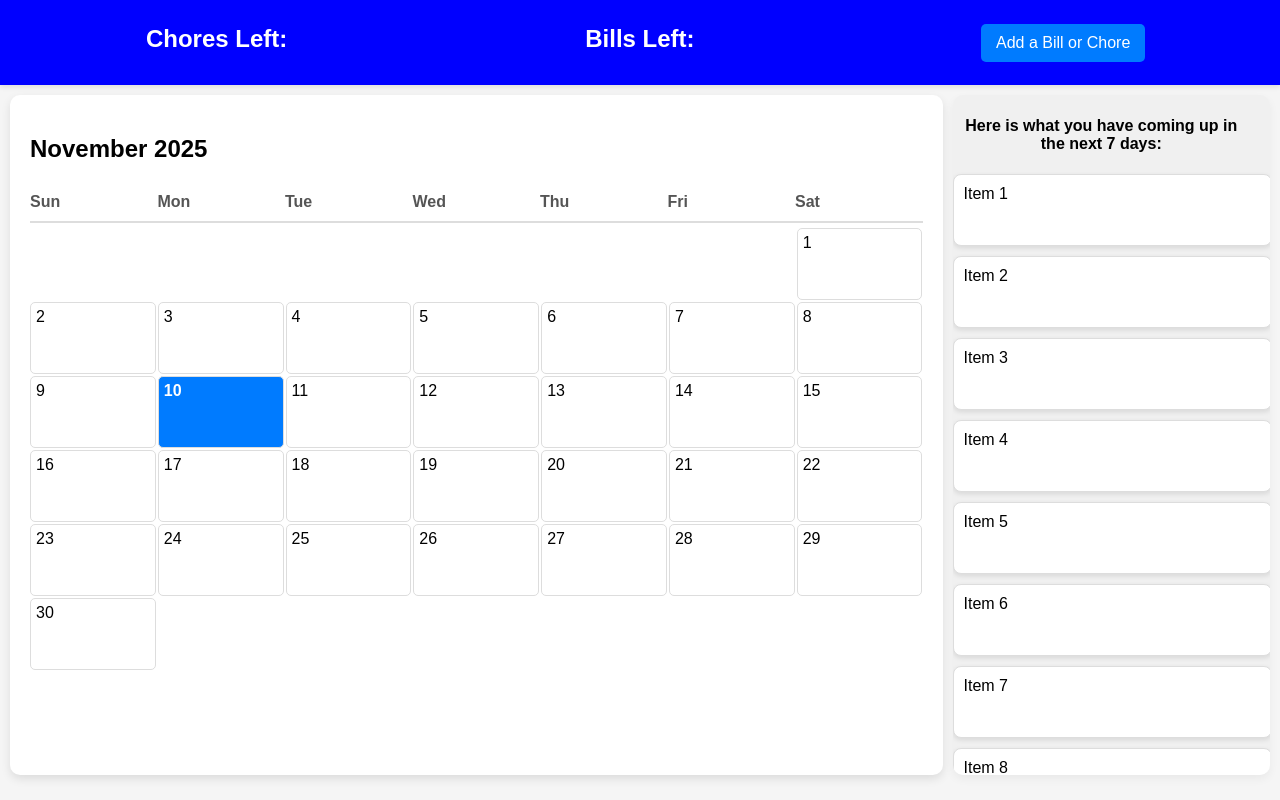
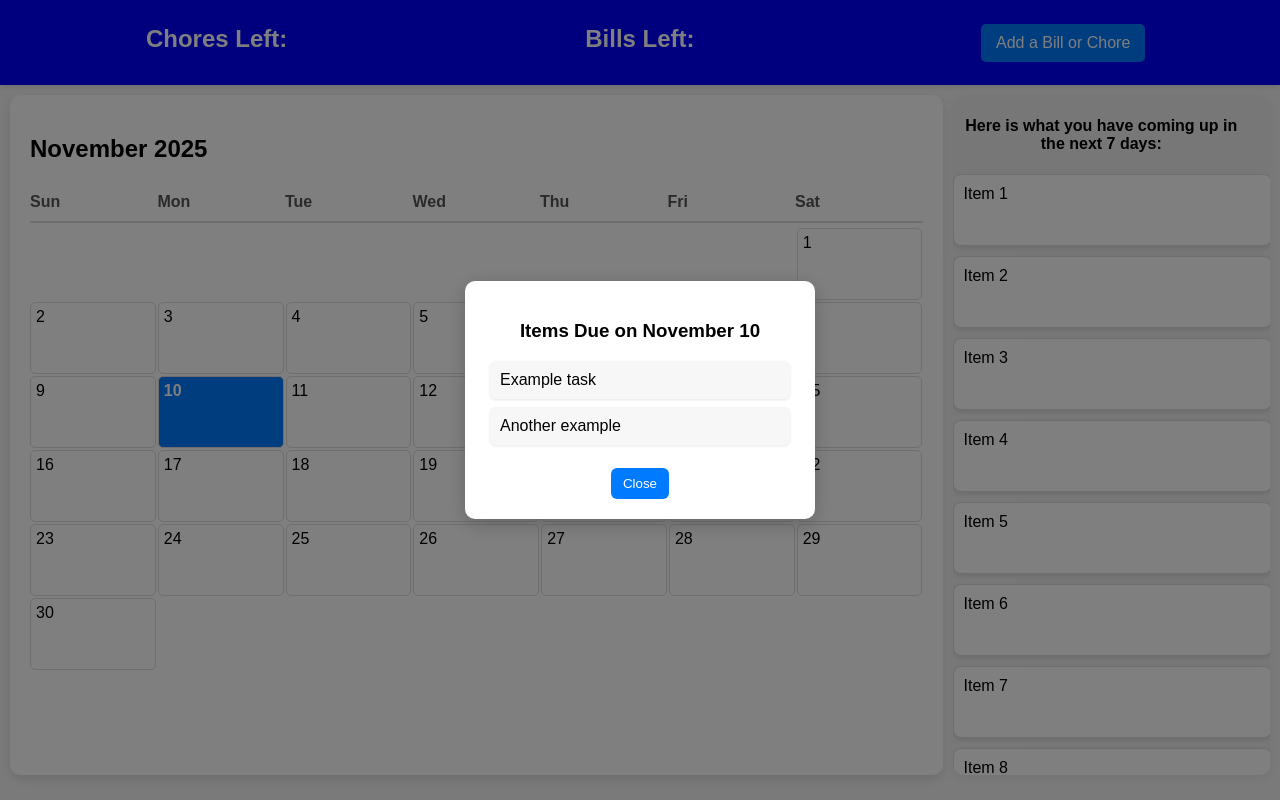
Before and after one commit to nicsereleas/cs498project, a React (Create React App) app in the folder frontend/: page / in a window 1280 px wide. Both pictures are taken after a click on the element "10". Built offline with nearby package versions, Linux system fonts and the light colour scheme.

Commit message:
Added popup

```diff
--- a/frontend/src/App.js
+++ b/frontend/src/App.js
@@ -9,14 +9,19 @@ const daysOfWeek = ["Sun", "Mon", "Tue", "Wed", "Thu", "Fri", "Sat"];
 
 function CalendarPage() {
   const [selectedDate, setSelectedDate] = useState(null);
-
+  const [isModalOpen, setIsModalOpen] = useState(false);
+  const [modalDay, setModalDay] = useState(null);
   const today = new Date();
   const year = today.getFullYear();
   const month = today.getMonth();
   const firstDay = new Date(year, month, 1).getDay();
   const daysInMonth = new Date(year, month + 1, 0).getDate();
 
-  const handleClick = (day) => setSelectedDate(day);
+  const handleClick = (day) => {
+    setSelectedDate(day);
+    setModalDay(day);
+    setIsModalOpen(true);
+  };
 
   const calendarDays = [];
 
@@ -71,6 +76,21 @@ function CalendarPage() {
           <div className="item-box">Item 8</div>
         </div>
       </div>
+      {isModalOpen && (
+        <div className="modal-overlay" onClick={() => setIsModalOpen(false)}>
+          <div className="modal-content" onClick={(e) => e.stopPropagation()}>
+            <h3>Items Due on {today.toLocaleString("default", { month: "long" })} {modalDay}</h3>
+            <div className="modal-items">
+              <div className="modal-item">Example task</div>
+                <div className="modal-item">Another example</div>
+              </div>
+
+              <button className="close-button" onClick={() => {setIsModalOpen(false); setSelectedDate(null);}}>
+                Close
+              </button>
+            </div>
+          </div>
+          )}
     </>
   );
 }
--- a/frontend/src/Calendar.css
+++ b/frontend/src/Calendar.css
@@ -113,3 +113,58 @@
   text-align: center;
   width: 33.33%;
 }
+
+.modal-overlay {
+  position: fixed;
+  top: 0;
+  left: 0;
+  width: 100%;
+  height: 100%;
+  background: rgba(0, 0, 0, 0.5);
+  display: flex;
+  justify-content: center;
+  align-items: center;
+  z-index: 999;
+}
+
+/* Popup box */
+.modal-content {
+  background: white;
+  padding: 20px 25px;
+  width: 300px;
+  border-radius: 10px;
+  box-shadow: 0 5px 20px rgba(0,0,0,0.2);
+  text-align: center;
+  animation: fadeIn 0.2s ease-in-out;
+}
+
+/* Items inside popup */
+.modal-items {
+  margin-top: 10px;
+  text-align: left;
+}
+
+.modal-item {
+  padding: 10px;
+  background: #f7f7f7;
+  border-radius: 6px;
+  margin-bottom: 8px;
+  box-shadow: 0 1px 3px rgba(0,0,0,0.1);
+}
+
+/* Close button */
+.close-button {
+  margin-top: 15px;
+  padding: 8px 12px;
+  background: #007bff;
+  color: white;
+  border: none;
+  border-radius: 6px;
+  cursor: pointer;
+}
+
+/* Popup fade animation */
+@keyframes fadeIn {
+  from { opacity: 0; transform: scale(0.95); }
+  to { opacity: 1; transform: scale(1); }
+}
```
